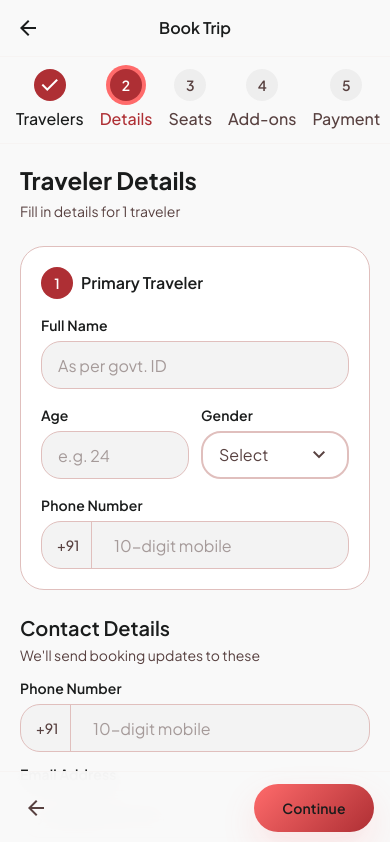
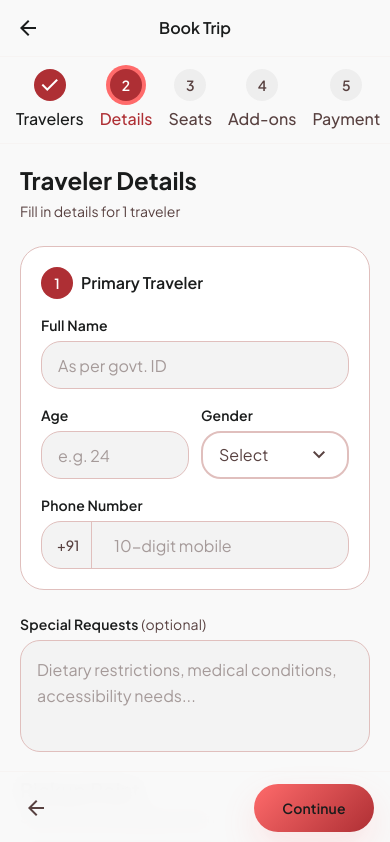
Before and after one commit to nivas2/travelling-goats, a Next.js app: page /1/details in a window 390 px wide. Shown: the top 842 px of the page. Built offline with nearby package versions, Linux system fonts and the light colour scheme.

Commit message:
fix: remove separate contact details section from booking details
Use the primary traveler's phone number as the booking contact
instead of requiring a separate contact details section.

Co-Authored-By: Claude Opus 4.6 <noreply@anthropic.com>

```diff
--- a/src/app/(booking)/[tripId]/details/page.tsx
+++ b/src/app/(booking)/[tripId]/details/page.tsx
@@ -38,16 +38,6 @@ const travelerSchema = z.object({
 
 const formSchema = z.object({
   travelers: z.array(travelerSchema).min(1, "At least one traveler is required"),
-  contactPhone: z
-    .string()
-    .regex(/^[6-9]\d{9}$/, "Enter a valid 10-digit mobile number")
-    .optional()
-    .or(z.literal("")),
-  contactEmail: z
-    .string()
-    .email("Enter a valid email address")
-    .optional()
-    .or(z.literal("")),
   specialRequests: z.string().max(500).optional(),
   pickupPoint: z.string().min(1, "Please select a pickup point"),
 });
@@ -113,13 +103,11 @@ export default function DetailsPage() {
     specialRequests: storedRequests,
     pickupPoint: storedPickup,
     travelers: storedTravelers,
-    contactEmail: storedEmail,
-    contactPhone: storedContactPhone,
     setTravelers,
     setSpecialRequests,
     setPickupPoint,
+    setContactPhone,
     setContactEmail,
-    setContactPhone,
     setStep,
   } = useBookingStore();
 
@@ -147,8 +135,6 @@ export default function DetailsPage() {
     resolver: zodResolver(formSchema),
     defaultValues: {
       travelers: defaultTravelers,
-      contactPhone: storedContactPhone ?? "",
-      contactEmail: storedEmail ?? "",
       specialRequests: storedRequests ?? "",
       pickupPoint: storedPickup ?? "",
     },
@@ -173,8 +159,9 @@ export default function DetailsPage() {
           phone: t.phone,
         })),
       );
-      setContactPhone(data.contactPhone || null);
-      setContactEmail(data.contactEmail || null);
+      // Use primary traveler's phone as contact
+      setContactPhone(data.travelers[0]?.phone || null);
+      setContactEmail(null);
       setSpecialRequests(data.specialRequests || null);
       setPickupPoint(data.pickupPoint);
 
@@ -265,37 +252,6 @@ export default function DetailsPage() {
         </motion.div>
       ))}
 
-      {/* Contact Details */}
-      <div className="flex flex-col gap-3">
-        <div>
-          <h3 className="text-title-lg font-title-lg text-on-surface">
-            Contact Details
-          </h3>
-          <p className="mt-0.5 text-body-md text-on-surface-variant">
-            We'll send booking updates to these
-          </p>
-        </div>
-        <div className="grid grid-cols-1 gap-3 sm:grid-cols-2">
-          <Input
-            label="Phone Number"
-            type="tel"
-            placeholder="10-digit mobile"
-            countryCode="+91"
-            inputMode="numeric"
-            maxLength={10}
-            error={errors.contactPhone?.message}
-            {...register("contactPhone")}
-          />
-          <Input
-            label="Email Address"
-            type="email"
-            placeholder="your@email.com"
-            error={errors.contactEmail?.message}
-            {...register("contactEmail")}
-          />
-        </div>
-      </div>
-
       {/* Special Requests */}
       <div className="flex flex-col gap-1.5">
         <label
```
